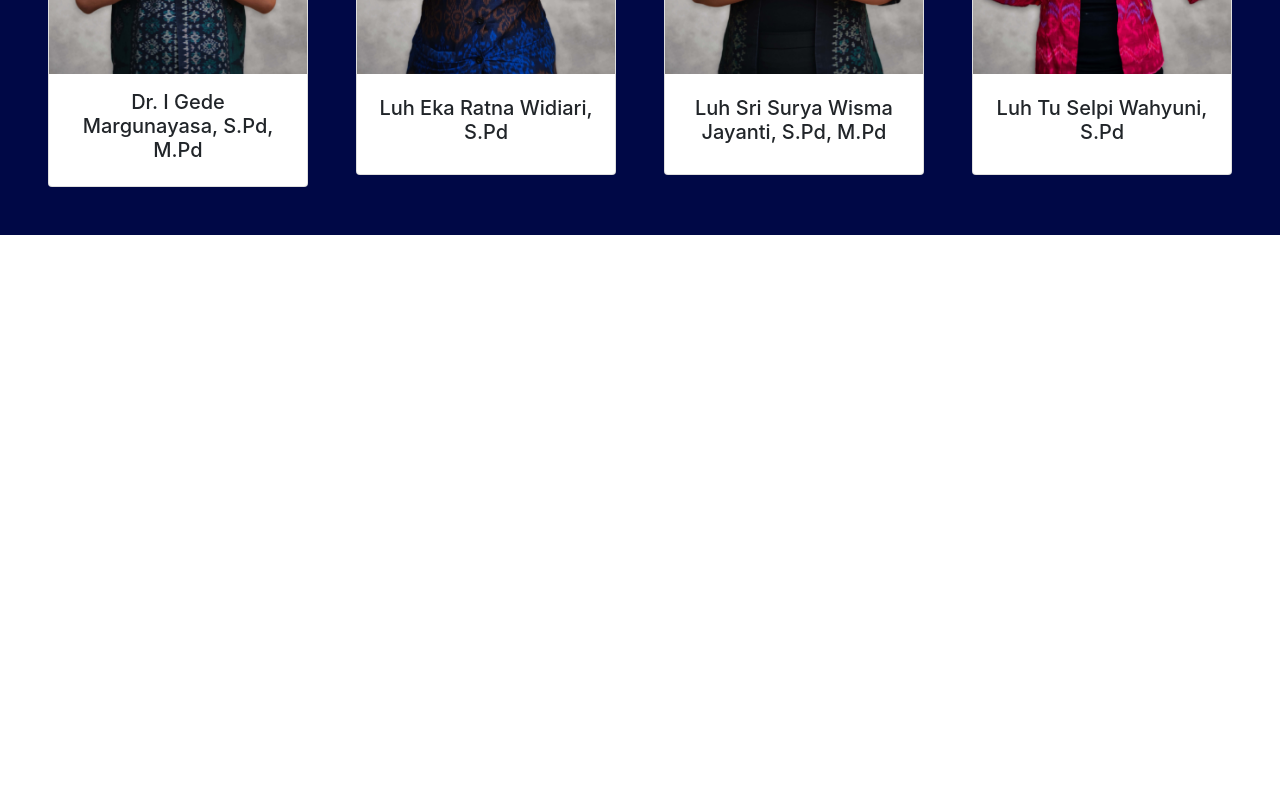
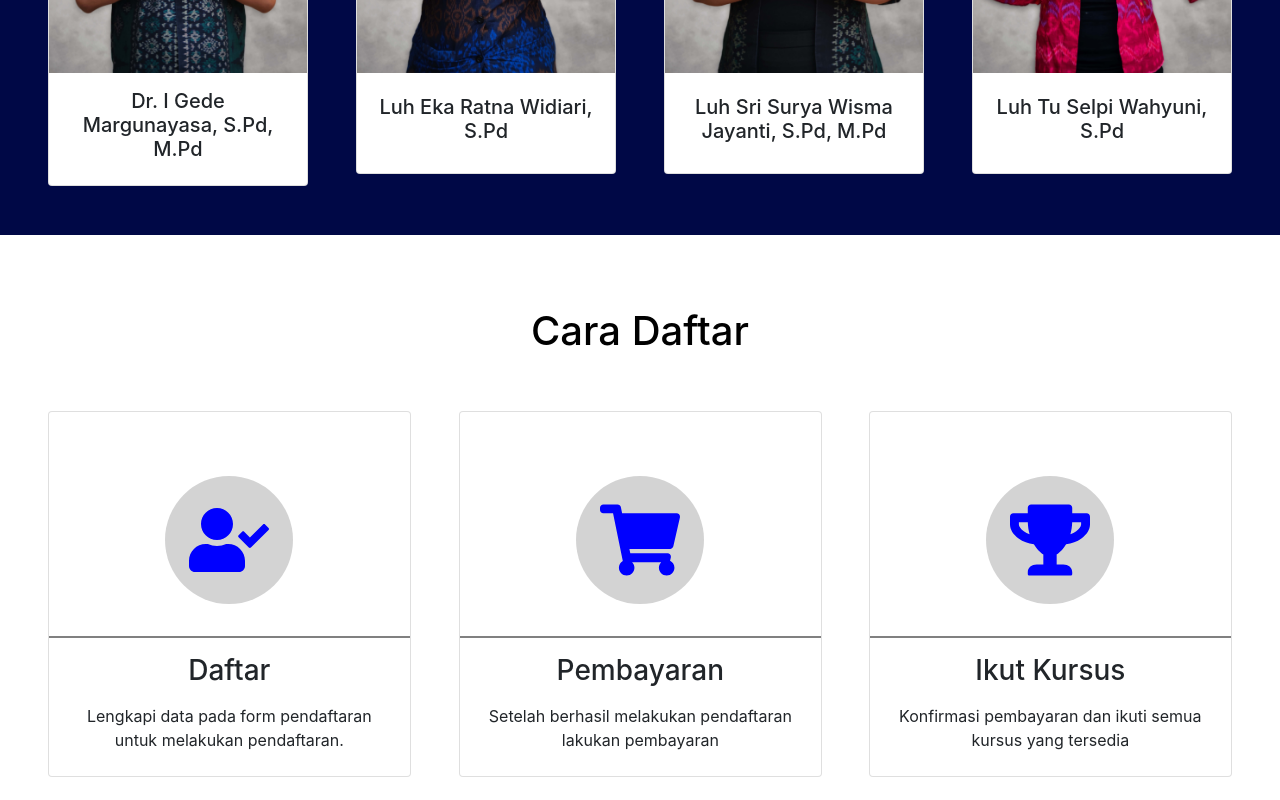
Before and after one commit to deor-sum/sibimon, a React (Create React App) app: page / in a window 1280 px wide. Shown: the part 1938-2738 px from the top of the page. Before the commit the page ends 2173 px from the top, so only its background shows below. Built offline with nearby package versions, Linux system fonts and the light colour scheme.

Commit message:
add registration section

```diff
--- a/src/App.css
+++ b/src/App.css
@@ -29,6 +29,42 @@
   background-color: rgb(0, 8, 70);
 }
 
+.register-card {
+  transition: transform 200ms ease-in-out;
+}
+
+.register-card:hover {
+  border-bottom: 6px solid blue;
+  transform: scale(1.05);
+}
+
+.register-card:hover > .card-icon {
+  background-color: blue;
+}
+
+.register-card:hover .react-icons {
+  color: white;
+}
+.card-icon {
+  height: 8em;
+  width: 8em;
+  border-radius: 50%;
+  background-color: lightgray;
+  display: flex;
+  justify-content: center;
+  align-items: center;
+  margin-top: 4rem;
+  margin-bottom: 2rem;
+  transition: background-color 200ms ease-in-out;
+}
+.react-icons {
+  width: 5em;
+  height: 5em;
+  vertical-align: middle;
+  color: blue;
+  transition: color 200ms ease-in-out;
+}
+
 @media (prefers-reduced-motion: no-preference) {
   .App-logo {
     animation: App-logo-spin infinite 20s linear;
--- a/src/App.js
+++ b/src/App.js
@@ -4,6 +4,7 @@ import HeroSlider from "./components/HeroSlider";
 import NavbarMenu from "./components/NavbarMenu";
 import Description from "./components/Description.jsx";
 import Teams from "./components/Teams.jsx";
+import Register from "./components/Register.jsx";
 
 const App = () => {
   return (
@@ -13,6 +14,7 @@ const App = () => {
         <HeroSlider />
         <Description />
         <Teams />
+        <Register />
       </Container>
     </div>
   );
--- a/src/Config.js
+++ b/src/Config.js
@@ -2,18 +2,22 @@ const TeamList = [
   {
     name: "Dr. I Gede Margunayasa, S.Pd, M.Pd",
     image: "guru1.jpg",
+    delay: 200,
   },
   {
     name: "Luh Eka Ratna Widiari, S.Pd",
     image: "guru4.jpg",
+    delay: 400,
   },
   {
     name: "Luh Sri Surya Wisma Jayanti, S.Pd, M.Pd",
     image: "guru3.jpg",
+    delay: 600,
   },
   {
     name: "Luh Tu Selpi Wahyuni, S.Pd",
     image: "guru2.jpg",
+    delay: 800,
   },
 ];
 
--- /dev/null
+++ b/src/components/Register.jsx
@@ -0,0 +1,33 @@
+import React from "react";
+import { Row } from "react-bootstrap";
+import RegisterCard from "./RegisterCard";
+
+const Register = () => {
+  return (
+    <>
+      <Row className="g-0 p-4">
+        <h1 className="text-center py-5 text-black">Cara Daftar</h1>
+        <RegisterCard
+          title="Daftar"
+          desc="Lengkapi data pada form pendaftaran untuk melakukan pendaftaran."
+          icon="0"
+          delay={200}
+        />
+        <RegisterCard
+          title="Pembayaran"
+          desc="Setelah berhasil melakukan pendaftaran lakukan pembayaran"
+          icon="1"
+          delay={400}
+        />
+        <RegisterCard
+          title="Ikut Kursus"
+          desc="Konfirmasi pembayaran dan ikuti semua kursus yang tersedia"
+          icon="2"
+          delay={600}
+        />
+      </Row>
+    </>
+  );
+};
+
+export default Register;
--- /dev/null
+++ b/src/components/RegisterCard.jsx
@@ -0,0 +1,43 @@
+import React from "react";
+import { Card, Col } from "react-bootstrap";
+import Zoom from "react-reveal/Zoom";
+import { FaUserCheck, FaShoppingCart, FaTrophy } from "react-icons/fa";
+import { IconContext } from "react-icons";
+const RegisterCard = ({ icon, title, desc, delay }) => {
+  const IconMap = [<FaUserCheck />, <FaShoppingCart />, <FaTrophy />];
+
+  return (
+    <>
+      <Col>
+        <Zoom delay={delay}>
+          <Card className="mx-4 register-card">
+            <div className="card-icon mx-auto">
+              <IconContext.Provider value={{ className: "react-icons" }}>
+                {IconMap[icon]}
+              </IconContext.Provider>
+            </div>
+
+            <Card.Body
+              style={{
+                minHeight: "100px",
+                display: "flex",
+                flexDirection: "column",
+                alignItems: "center",
+                justifyContent: "center",
+                borderTop: "2px solid gray",
+              }}
+              className="pb-4"
+            >
+              <Card.Title>
+                <h3>{title}</h3>
+              </Card.Title>
+              <Card.Text>{desc}</Card.Text>
+            </Card.Body>
+          </Card>
+        </Zoom>
+      </Col>
+    </>
+  );
+};
+
+export default RegisterCard;
--- a/src/components/TeamCard.jsx
+++ b/src/components/TeamCard.jsx
@@ -1,9 +1,12 @@
 import React from "react";
 import { Card, Col } from "react-bootstrap";
-const TeamCard = ({ name, img }) => {
+import Zoom from "react-reveal/Zoom";
+
+const TeamCard = ({ name, img, delay }) => {
   return (
     <>
       <Col md={3} className="pb-4">
+        <Zoom delay={delay}>
           <Card className="mx-4 team-card">
             <Card.Img variant="top" src={require("./../assets/" + img)} />
             <Card.Body
@@ -17,6 +20,7 @@ const TeamCard = ({ name, img }) => {
               <Card.Title>{name}</Card.Title>
             </Card.Body>
           </Card>
+        </Zoom>
       </Col>
     </>
   );
--- a/src/components/Teams.jsx
+++ b/src/components/Teams.jsx
@@ -8,7 +8,12 @@ const Teams = () => {
       <Row className="g-0 p-4 team-bg">
         <h1 className="text-center py-5 text-white">Our Team</h1>
         {TeamList.map((team, index) => (
-          <TeamCard key={index} name={team.name} img={team.image} />
+          <TeamCard
+            key={index}
+            name={team.name}
+            img={team.image}
+            delay={team.delay}
+          />
         ))}
       </Row>
     </>
```
Lines whose indentation alone changed are shown as unchanged.
